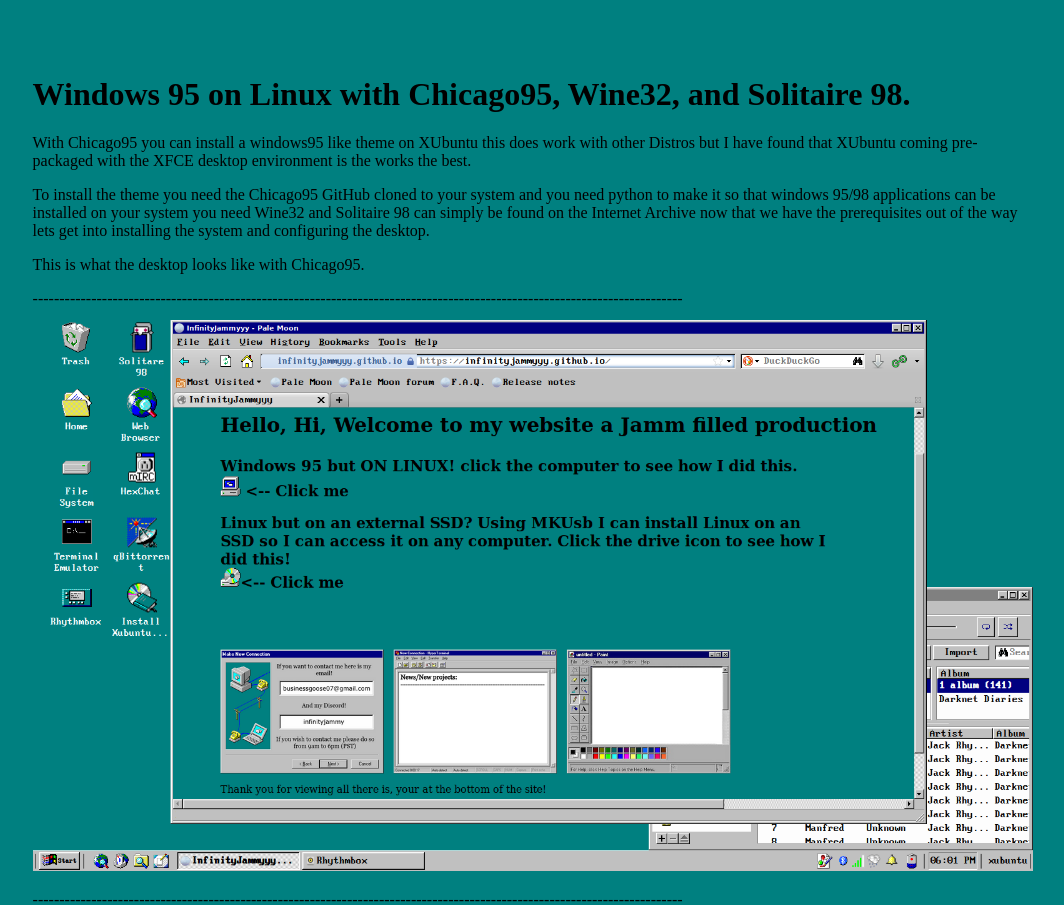
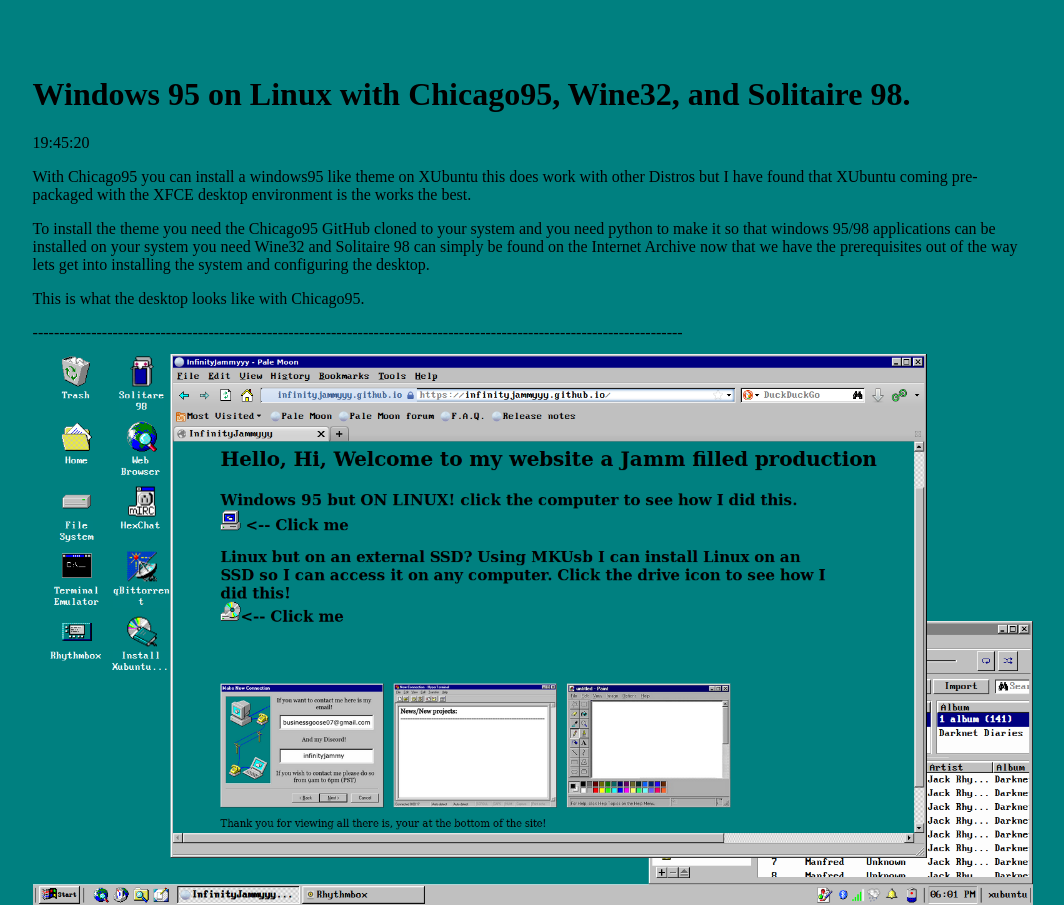
Before and after one commit to InfinityJammyyy/InfinityJammyyy.github.io, a plain HTML site: page Win95OnLinux.html in a window 1280 px wide. Shown: the top 905 px of the page, without its empty margins (43-1107 px from the left). Drawn offline with Linux system fonts and the light colour scheme.

Commit message:
Update Win95OnLinux.html

```diff
--- a/Win95OnLinux.html
+++ b/Win95OnLinux.html
@@ -9,6 +9,29 @@
     dir="ltr">
     <h1 style="width: 1030px;">Windows 95 on Linux with Chicago95, Wine32, and
       Solitaire 98.</h1>
+
+        <!-- The Clock that will probably break the entire website :( -->
+
+    <div id="clock"></div>
+
+<script>
+function updateClock() {
+  const now = new Date();
+  const hours = String(now.getHours()).padStart(2, '0');
+  const minutes = String(now.getMinutes()).padStart(2, '0');
+  const seconds = String(now.getSeconds()).padStart(2, '0');
+  const timeString = `${hours}:${minutes}:${seconds}`;
+  document.getElementById('clock').textContent = timeString;
+}
+
+// Update the clock every second
+setInterval(updateClock, 1000);
+
+// Initial call to display the clock immediately
+updateClock();
+</script>
+
+    <!-- End Clock -->
     <p style="width: 1000px;">With Chicago95 you can install a windows95 like
       theme on XUbuntu this does work with other Distros but I have found that
       XUbuntu coming pre-packaged with the XFCE desktop environment is the works
```
